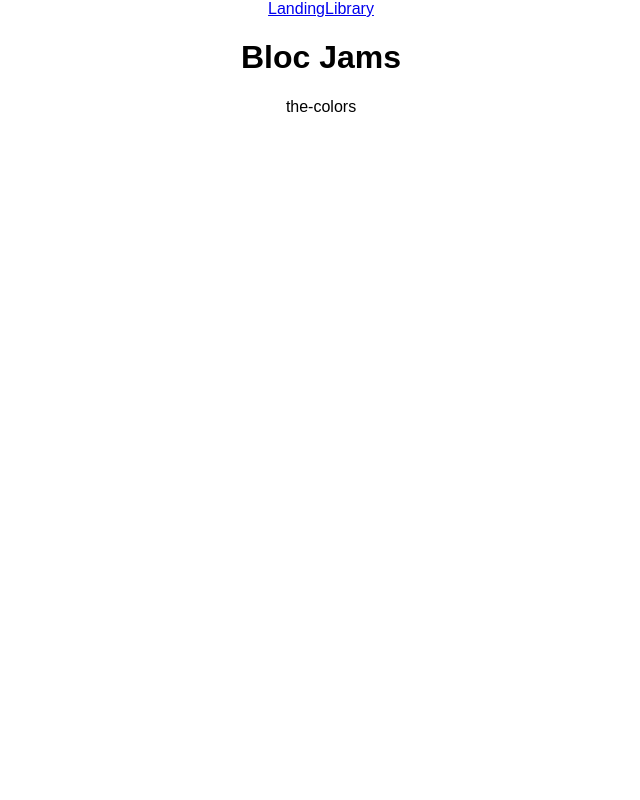
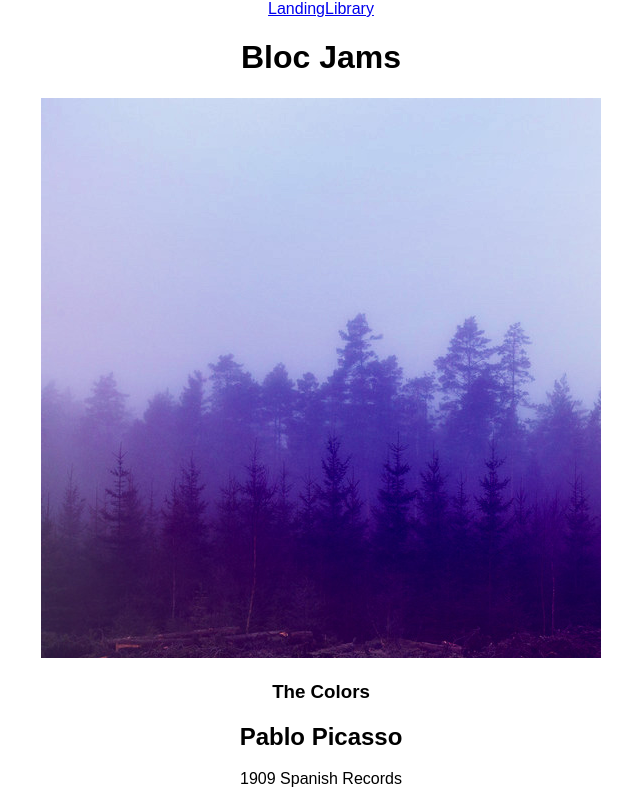
Before and after one commit to kaurnavjeet/bloc-jams-react, a React (Create React App) app: page /album/the-colors in a window 1280 px wide. Shown: the whole page, without its empty margins (319-959 px from the left). Built offline with nearby package versions, Linux system fonts and the light colour scheme.

Commit message:
Checkpoint Components-Album: completed

```diff
--- a/src/components/Album.js
+++ b/src/components/Album.js
@@ -1,10 +1,39 @@
 import React, { Component }from 'react'
+import albumData from './../data/albums'
 
 class Album extends Component {
+  constructor(props){
+    super(props)
+
+    const album = albumData.find((album) => {
+      return album.slug === this.props.match.params.slug
+    })
+    this.state = {
+      album: album
+    }
+  }
+
   render() {
     return (
       <section className="album">
-        {this.props.match.params.slug}
+        <section className="album-info">
+          <img id="album-cover-art" src={this.state.album.albumCover} alt={this.state.album.title}/>
+          <div className="album-details">
+            <h1 id="album-title">{this.state.album.title}</h1>
+            <h2 className="artist">{this.state.album.artist}</h2>
+            <div id="release-info">{this.state.album.releaseInfo}</div>
+          </div>
+        </section>
+        <table id="song-list">
+          <colgroup>
+            <col id="song-number-column" />
+            <col id="song-title-column" />
+            <col id="song-duration-column" />
+          </colgroup>
+          <tbody>
+
+          </tbody>
+        </table>
       </section>
     )
   }
```
